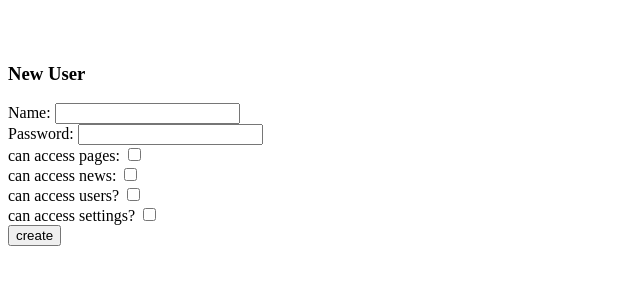
After one commit to yomnamohamed93/Simple-Admin-Panel, a PHP site: template application/views/scripts/user/form.phtml in a window 1280 px wide. The commit adds this page. Shown: the top 300 px of the page, without its empty margins (0-640 px from the left). Run offline with PHP 8.4, Linux system fonts and the light colour scheme; the template is opened without the code that fills it, so the values that code supplies are empty.

Commit message:
user Module is almost done

```diff
--- a/application/views/scripts/user/add.phtml
+++ b/application/views/scripts/user/add.phtml
@@ -1,4 +1,7 @@
+<?php if (isset($this->error)) ?>
+<?= $this->error; ?>
 
-<?php
+	<h3>New User</h3>
+	<?php
 $this->form->setAction($this->url());
 echo $this->form;
--- /dev/null
+++ b/application/views/scripts/user/form.phtml
@@ -0,0 +1,35 @@
+<br /><br />
+<div id="view-content">
+	<h3>New User</h3>
+	<form class="" action="<?= $this->baseUrl()."/user/create" ?>" method="post">
+		<div class="form-group">
+		  <label for="">Name: </label>
+		  <input type="text" class="form-control" name="username" value="<?php if (isset($this->user)) echo $this->user['username'];?>">
+		</div>
+
+		<div class="form-group">
+		  <label for="">Password: </label>
+		  <input type="password" class="form-control" name="password" value="<?php if (isset($this->user)) echo $this->user['password'];?>">
+		</div>
+
+	  <div class="form-group">
+	    <label for="access_pages">can access pages: </label>
+	    <input type="checkbox" class="form-control" name="access_pages">
+	  </div>
+		<div class="form-group">
+			<label for="access_news">can access news: </label>
+			<input type="checkbox" class="form-control" name="access_news">
+		</div>
+		<div class="form-group">
+			<label for="access_users">can access users? </label>
+			<input type="checkbox" class="form-control" name="access_users">
+		</div>
+		<div class="form-group">
+			<label for="access_settings"> can access settings? </label>
+			<input type="checkbox" class="form-control" name="access_settings">
+		</div>
+
+		<input type="submit" name="" value="create">
+
+	</form>
+</div>
```
Also changed, not shown: application/controllers/UserController.php (+34 -5 lines), application/models/User.php (+17 -4 lines), application/views/scripts/user/edit.phtml (+44 -2 lines), application/views/scripts/user/list.phtml (+7 -6 lines).
